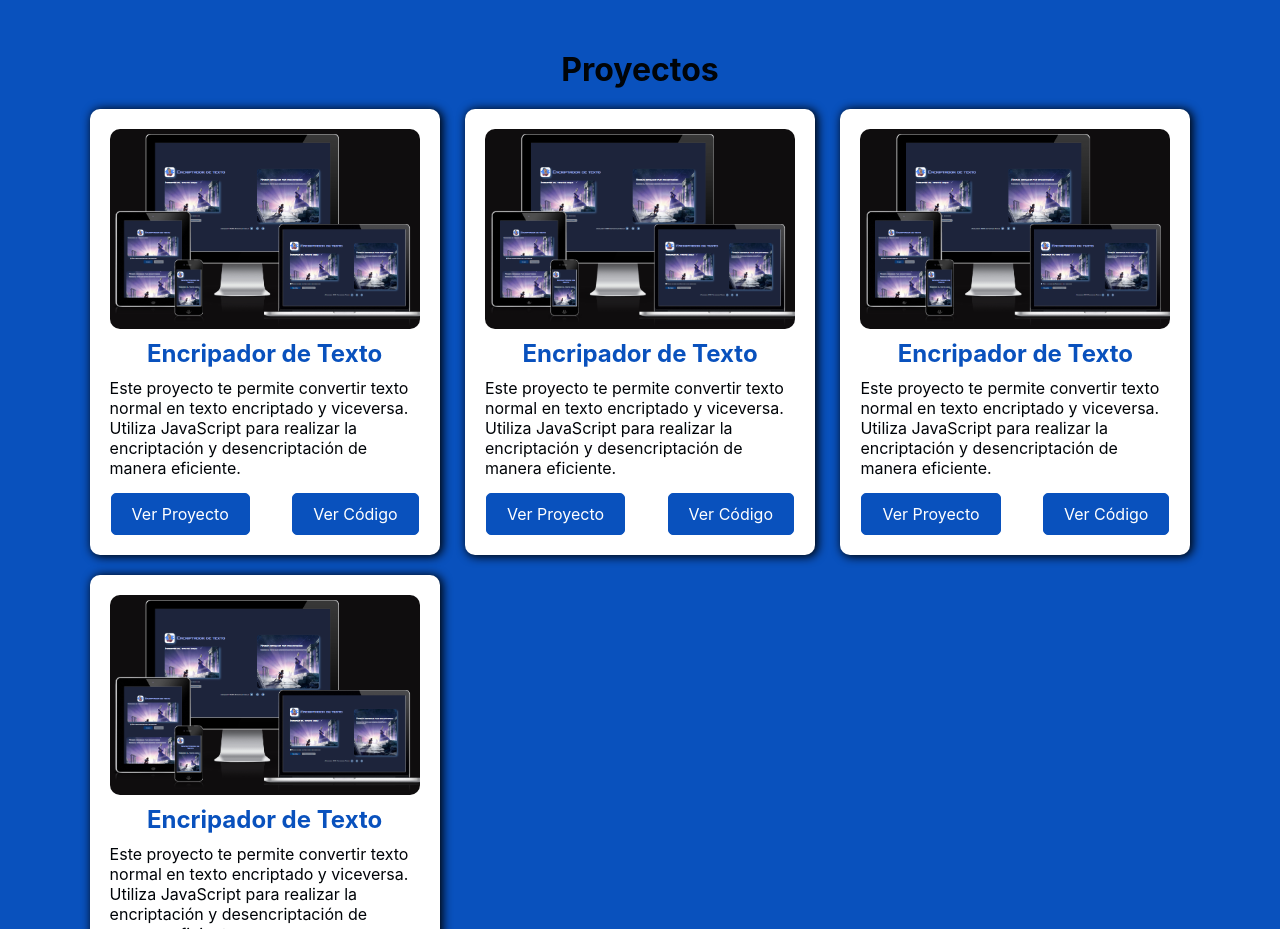
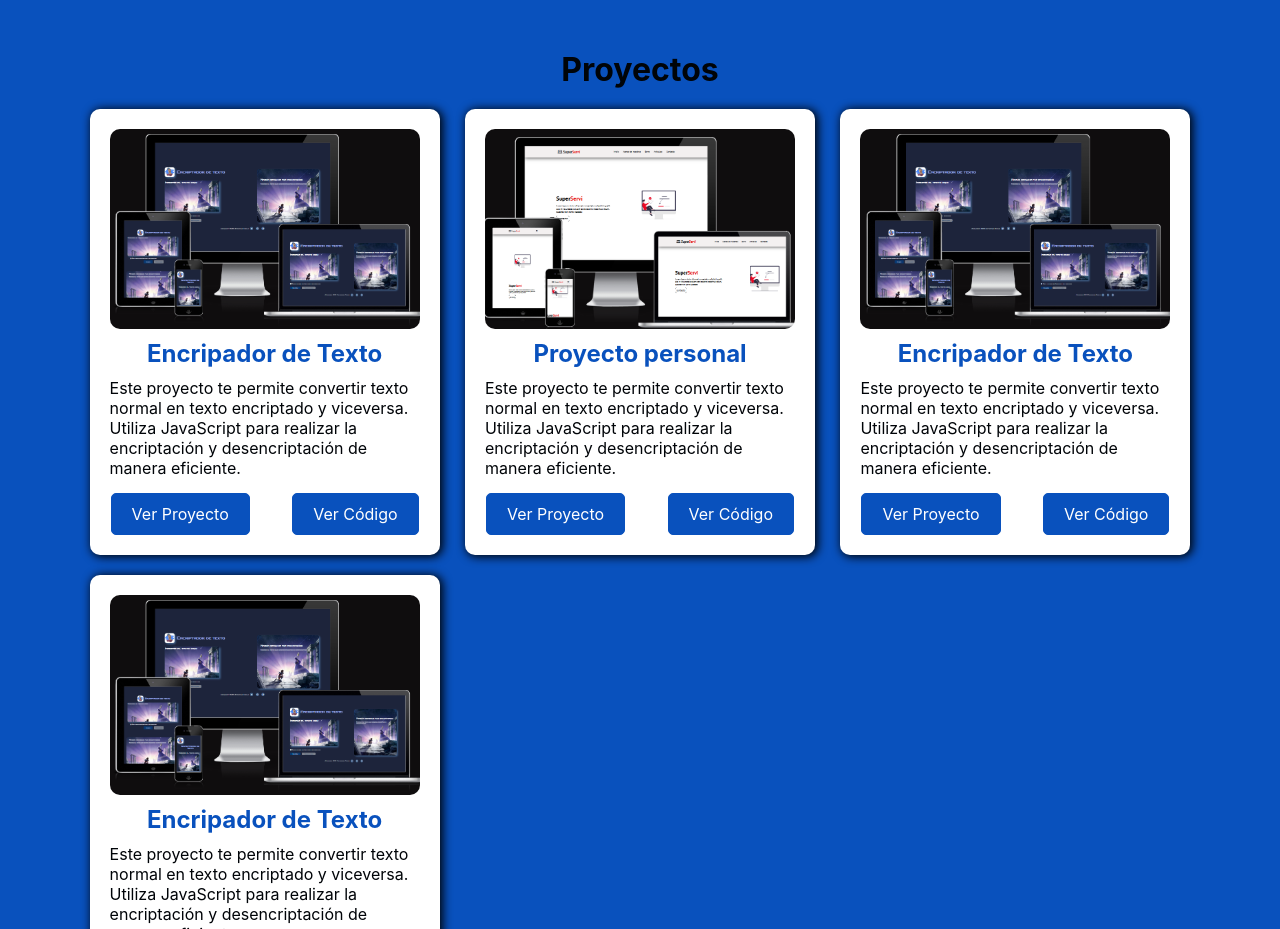
Before and after one commit to JofrarcDev/Portafolio, a React (Create React App) app: page / in a window 1280 px wide. Shown: the part 840-1769 px from the top of the page. Built offline with nearby package versions, Linux system fonts and the light colour scheme.

Commit message:
agregado segundo proyecto  proyecto-personal

```diff
--- a/src/componentes/proyectos/proyectos.jsx
+++ b/src/componentes/proyectos/proyectos.jsx
@@ -17,11 +17,11 @@ const Proyectos = () => {
                     codigo="https://github.com/JofrarcDev/Encriptador"/>
 
                     <Proyecto
-                    nombre="Encripador de Texto"
-                    imagen="01"
+                    nombre="Proyecto personal"
+                    imagen="02"
                     descripcion="Este proyecto te permite convertir texto normal en texto encriptado y viceversa. Utiliza JavaScript para realizar la encriptación y desencriptación de manera eficiente."
-                    link="https://jofrarcdev.github.io/Encriptador/"
-                    codigo="https://github.com/JofrarcDev/Encriptador"/>
+                    link="https://proyecto-personal-three.vercel.app/"
+                    codigo="https://github.com/JofrarcDev/proyecto-personal"/>
 
                     <Proyecto
                     nombre="Encripador de Texto"
```
Also changed, not shown: public/imagenes/proyecto-02.png (added).
